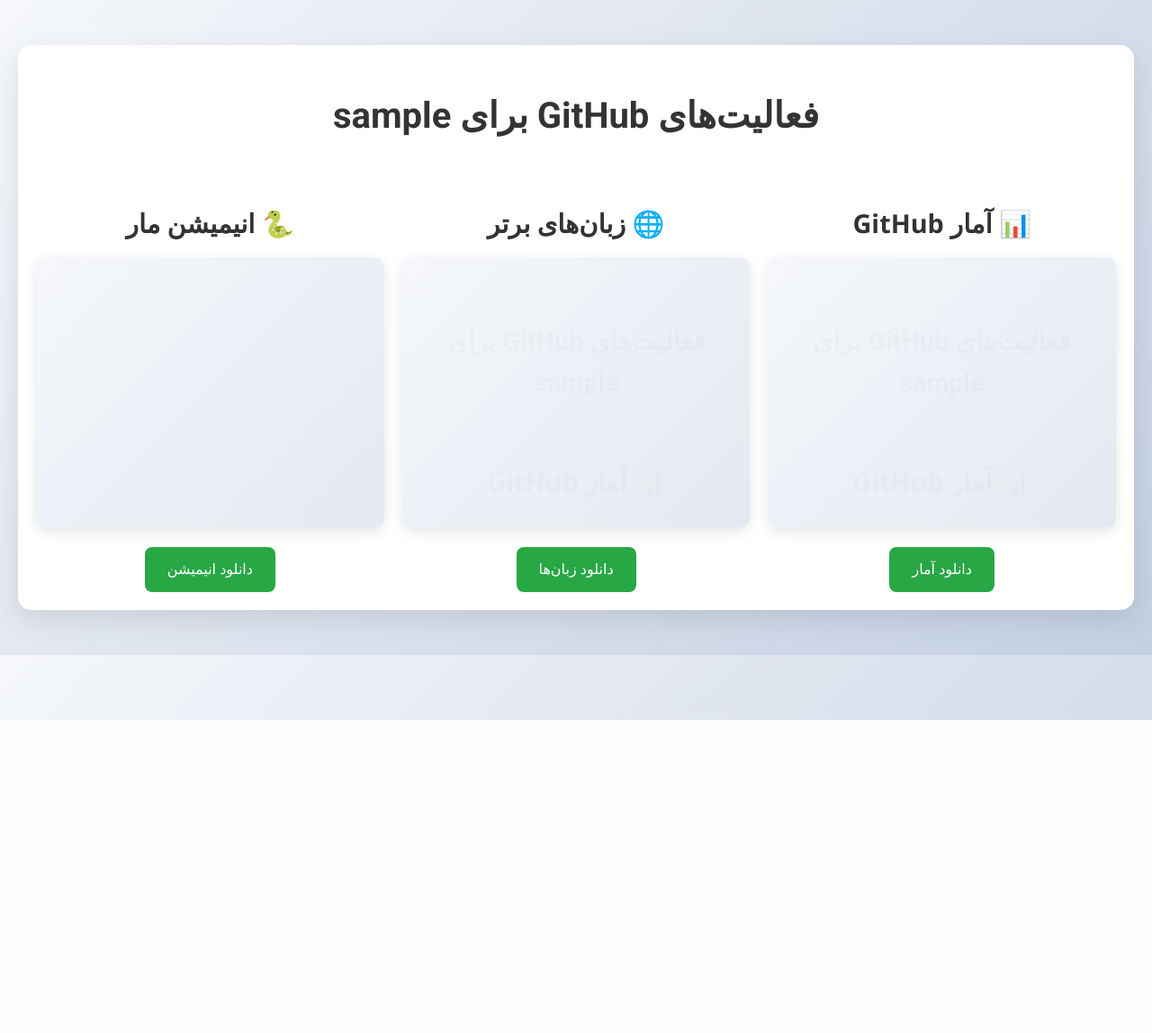
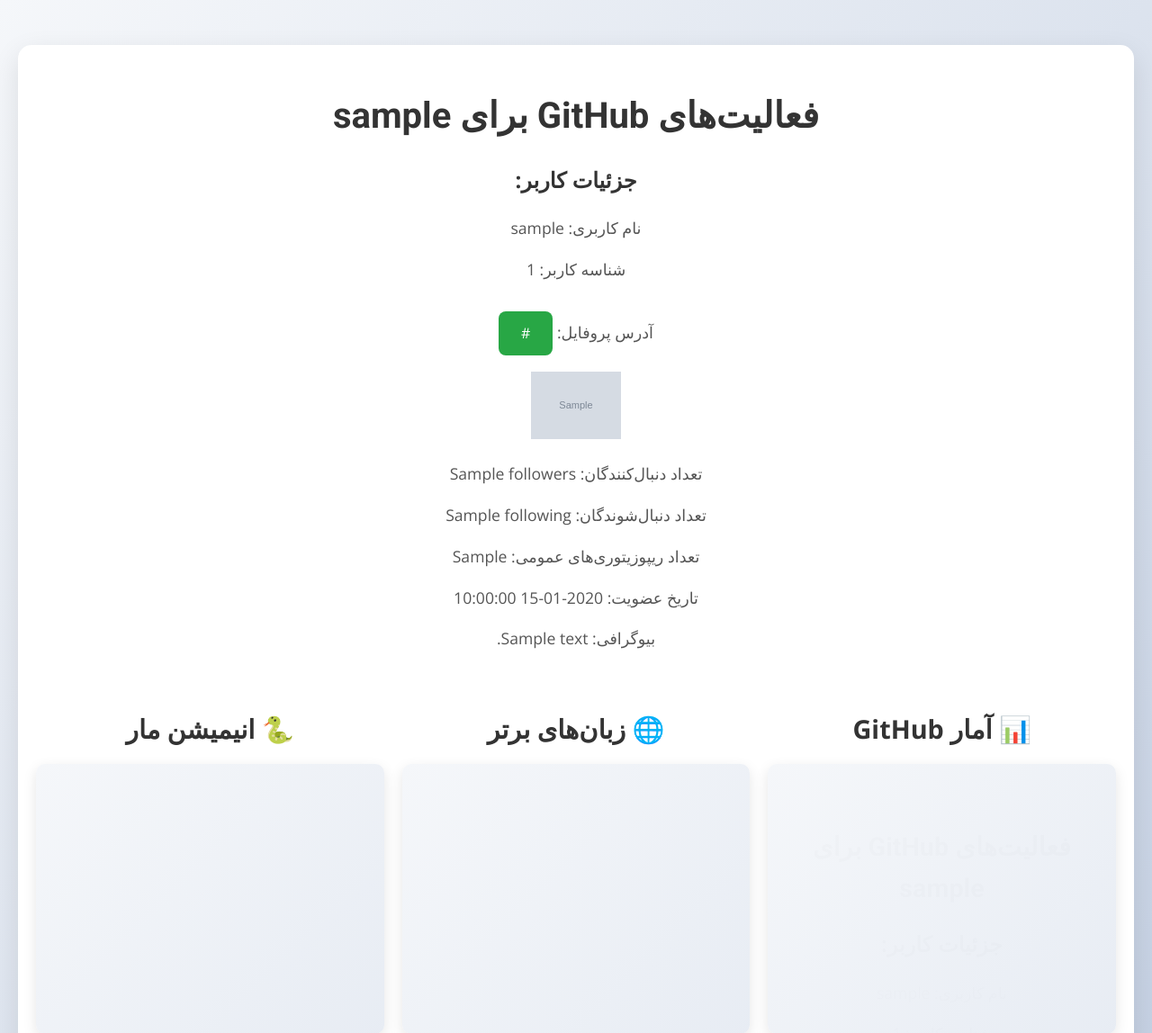
Before and after one commit to amirhossinpython/GitHubinformationretrievalsite, a Flask app: template templates/stats.html in a window 1280 px wide. Shown: the top 1148 px of the page at 90% size. Before the commit the page ends 800 px from the top, so only its background shows below. Run offline with Flask 3, Linux system fonts and the light colour scheme; the template is opened without the code that fills it: most values are stand-ins (such as "Sample title", 1, 10 or a date in 2020); grey boxes marked "Sample" are stand-in pictures.

Commit message:
Update stats.html

```diff
--- a/templates/stats.html
+++ b/templates/stats.html
@@ -9,6 +9,18 @@
 <body>
     <div class="container">
         <h1>فعالیت‌های GitHub برای {{ username }}</h1>
+
+
+        <h2>جزئیات کاربر:</h2>
+        <p>نام کاربری: {{ user_info['login'] }}</p>
+        <p>شناسه کاربر: {{ user_info['id'] }}</p>
+        <p>آدرس پروفایل: <a href="{{ user_info['html_url'] }}" target="_blank">{{ user_info['html_url'] }}</a></p>
+        <p><img src="{{ user_info['avatar_url'] }}" alt="تصویر پروفایل" width="100"></p>
+        <p>تعداد دنبال‌کنندگان: {{ user_info['followers'] }}</p>
+        <p>تعداد دنبال‌شوندگان: {{ user_info['following'] }}</p>
+        <p>تعداد ریپوزیتوری‌های عمومی: {{ user_info['public_repos'] }}</p>
+        <p>تاریخ عضویت: {{ user_info['created_at'] }}</p>
+        <p>بیوگرافی: {{ user_info['bio'] if user_info['bio'] else 'ندارد' }}</p>
 
         <div class="stats">
             <div>
```
